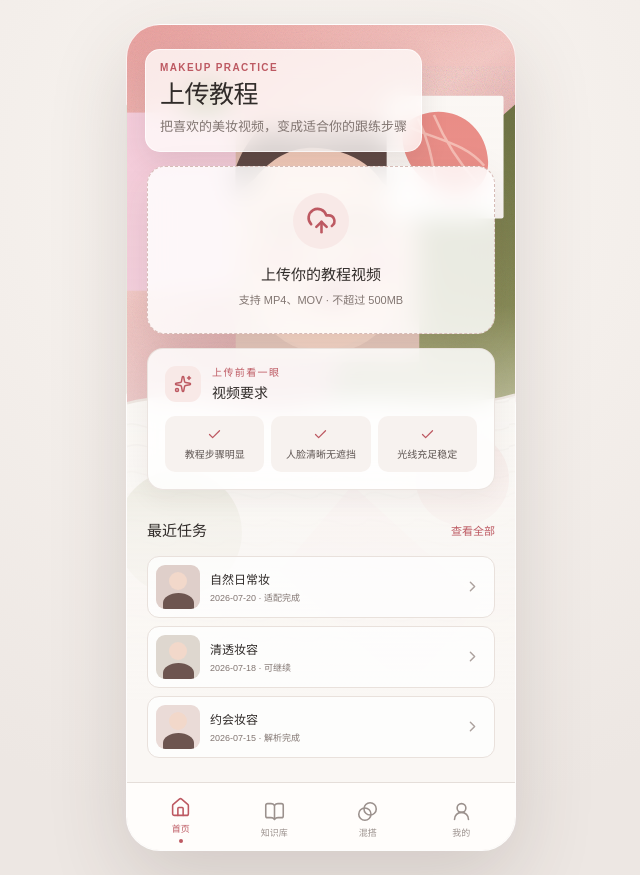
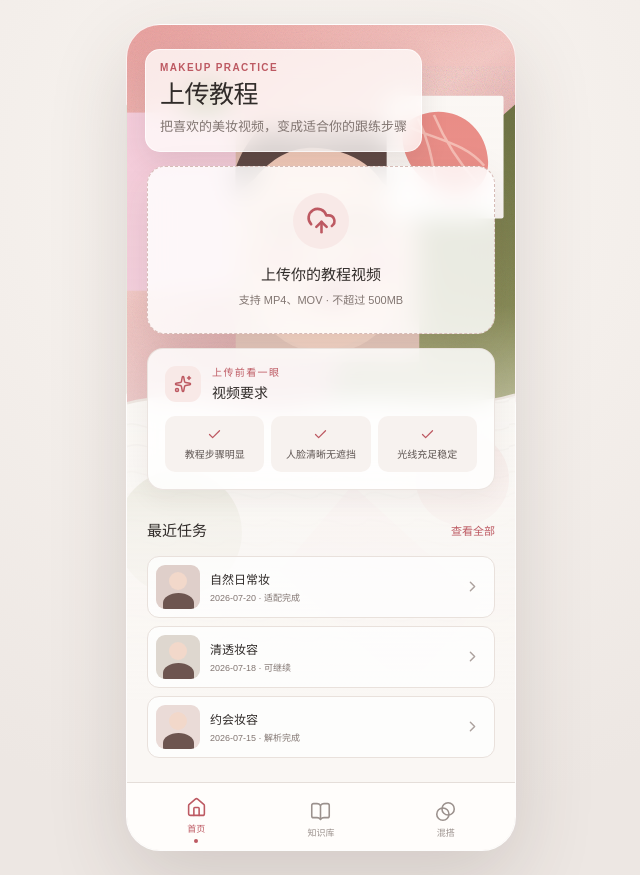
Before and after one commit to qi00531/makeup-frontend, a React (Vite) app: page / in a window 1280 px wide. Shown: the whole page, without its empty margins (319-959 px from the left). Built offline with nearby package versions, Linux system fonts and the light colour scheme.

Commit message:
feat: merge profile into makeup library

```diff
--- a/src/App.tsx
+++ b/src/App.tsx
@@ -1,5 +1,4 @@
-import { Route, Routes } from 'react-router-dom';
-import { PlaceholderPage } from './pages/PlaceholderPage';
+import { Navigate, Route, Routes } from 'react-router-dom';
 import { PhotoPage } from './pages/PhotoPage';
 import { ParsingPage } from './pages/ParsingPage';
 import { PreviewPage } from './pages/PreviewPage';
@@ -22,7 +21,7 @@ export function AppRoutes() {
       <Route path="/eyes" element={<EyeGuidePage />} />
       <Route path="/library" element={<LibraryPage />} />
       <Route path="/mix" element={<MixPage />} />
-      <Route path="/profile" element={<PlaceholderPage title="我的" />} />
+      <Route path="/profile" element={<Navigate to="/library" replace />} />
     </Routes>
   );
 }
--- a/src/components/BottomNav.tsx
+++ b/src/components/BottomNav.tsx
@@ -1,11 +1,10 @@
-import { Blend, BookOpen, Home, UserRound } from 'lucide-react';
+import { Blend, BookOpen, Home } from 'lucide-react';
 import { NavLink } from 'react-router-dom';
 
 const items = [
   { to: '/', label: '首页', icon: Home },
   { to: '/library', label: '知识库', icon: BookOpen },
   { to: '/mix', label: '混搭', icon: Blend },
-  { to: '/profile', label: '我的', icon: UserRound },
 ];
 
 export function BottomNav() {
--- a/src/styles/global.css
+++ b/src/styles/global.css
@@ -86,7 +86,7 @@ h1, h2, h3, p { margin-top: 0; }
 .task-card__body strong { font-size: 12px; }.task-card__body small { margin-top: 4px; color: var(--muted); font-size: 9px; }
 .task-card > svg { color: var(--faint); }
 
-.bottom-nav { position: absolute; z-index: 20; bottom: 0; left: 0; right: 0; display: grid; grid-template-columns: repeat(4,1fr); min-height: calc(68px + env(safe-area-inset-bottom)); padding: 7px 7px env(safe-area-inset-bottom); border-top: 1px solid rgba(224,215,210,.82); background: rgba(255,253,251,.94); backdrop-filter: blur(16px); }
+.bottom-nav { position: absolute; z-index: 20; bottom: 0; left: 0; right: 0; display: grid; grid-template-columns: repeat(3,1fr); min-height: calc(68px + env(safe-area-inset-bottom)); padding: 7px 7px env(safe-area-inset-bottom); border-top: 1px solid rgba(224,215,210,.82); background: rgba(255,253,251,.94); backdrop-filter: blur(16px); }
 .bottom-nav__item { display: flex; min-height: 52px; align-items: center; justify-content: center; gap: 4px; flex-direction: column; color: #9b918d; border-radius: 10px; font-size: 9px; text-decoration: none; }
 .bottom-nav__item.is-active { color: var(--rose); font-weight: 700; }
 .bottom-nav__item.is-active::after { content: ''; width: 4px; height: 4px; border-radius: 50%; background: currentColor; }
```
Also changed, not shown: 2 other files (tests, documents, lock files or other folders).
